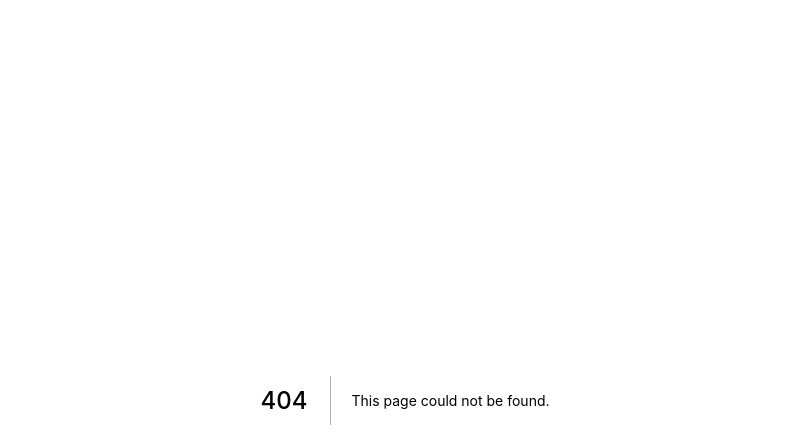
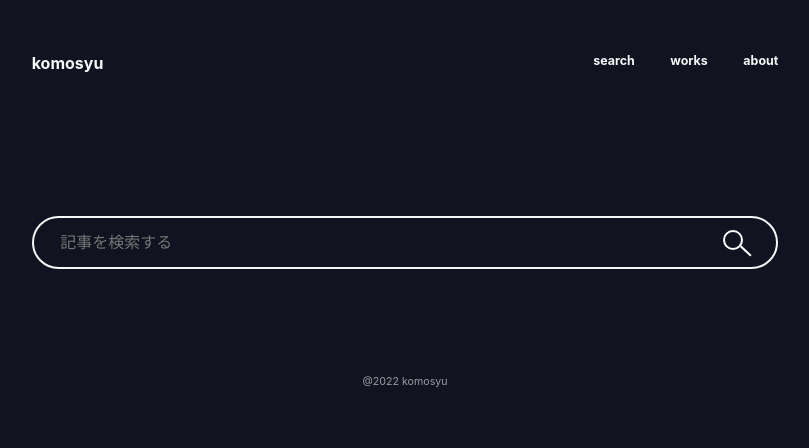
Before and after one commit to komosyu4649/komosyu, a Next.js app: page /search in a window 1280 px wide. Before the commit this address had no page. Shown: the top 448 px of the page, without its empty margins (235-1044 px from the left). Built offline with nearby package versions, Linux system fonts and the light colour scheme.

Commit message:
add: Search page

```diff
--- /dev/null
+++ b/comoponents/SearchForm.tsx
@@ -0,0 +1,29 @@
+import style from 'styles/SearchForm.module.scss'
+
+const SearchForm = () => {
+  return (
+    <div className={style.container}>
+      <input className={style.input} type="text" placeholder="記事を検索する" />
+      <svg
+        className={style.icon}
+        width="29"
+        height="27"
+        viewBox="0 0 29 27"
+        fill="none"
+        xmlns="http://www.w3.org/2000/svg"
+      >
+        <circle cx="10" cy="10" r="9" stroke="white" stroke-width="2" />
+        <line
+          x1="17.6827"
+          y1="16.2693"
+          x2="27.9123"
+          y2="25.8273"
+          stroke="white"
+          stroke-width="2"
+        />
+      </svg>
+    </div>
+  )
+}
+
+export default SearchForm
--- a/pages/posts/[slug].tsx
+++ b/pages/posts/[slug].tsx
@@ -19,7 +19,6 @@ const Post: NextPage<{
   frontMatter: PostFrontMatter
   content: string
 }> = ({ frontMatter, content }) => {
-  console.log(frontMatter)
   const props = { frontMatter, content }
   return (
     <Layout>
--- /dev/null
+++ b/pages/search/index.tsx
@@ -0,0 +1,16 @@
+import PostCategories from 'comoponents/PostCategories'
+import PostsList from 'comoponents/PostsList'
+import type { NextPage } from 'next'
+import Layout from '../../comoponents/Layout'
+import { Posts } from 'type'
+import SearchForm from 'comoponents/SearchForm'
+
+const Search: NextPage<Posts> = ({ posts }) => {
+  return (
+    <Layout>
+      <SearchForm />
+    </Layout>
+  )
+}
+
+export default Search
--- /dev/null
+++ b/styles/SearchForm.module.scss
@@ -0,0 +1,22 @@
+@use 'variables' as var;
+
+.container {
+  position: relative;
+  height: 6rem;
+  margin-top: 10rem;
+}
+.input {
+  width: 100%;
+  height: 100%;
+  padding: 2rem 3rem;
+  //   background-color: pink;
+  border-radius: 3rem;
+  border: 2px solid var.$white;
+  font-size: 1.8rem;
+  color: var.$white;
+}
+.icon {
+  position: absolute;
+  top: calc(50% - 1.35rem);
+  right: 3rem;
+}
```
